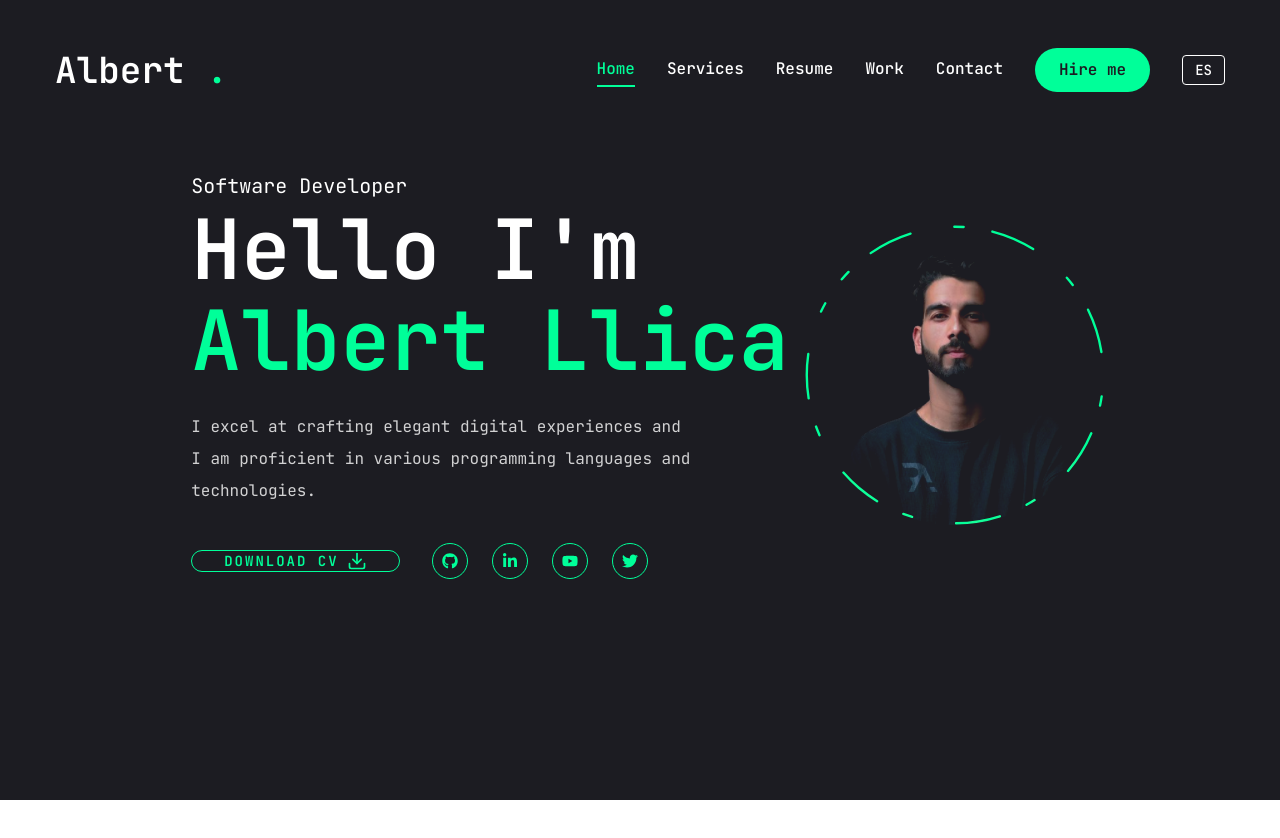
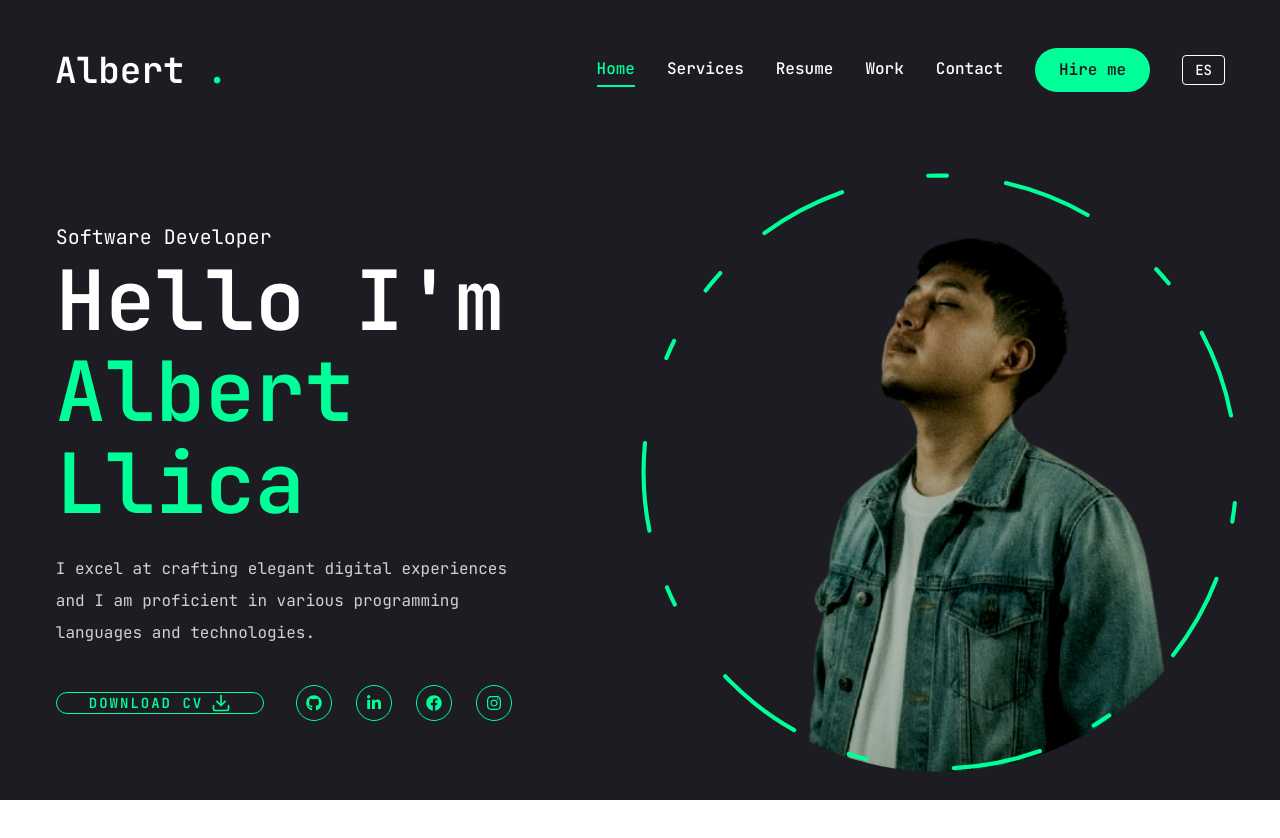
Before and after one commit to AlbertLlica/Portfolio, a Next.js app: page / in a window 1280 px wide. Shown: the top 838 px of the page. Built offline with nearby package versions, Linux system fonts and the light colour scheme.

Commit message:
update: stats animation and info

```diff
--- a/app/page.jsx
+++ b/app/page.jsx
@@ -9,14 +9,22 @@ import Social from "@/components/Social";
 import Photo from "@/components/Photo";
 import Stats from "@/components/Stats";
 
+const handleDownload = () => {
+  const link = document.createElement("a");
+  link.href = "/public/cv/Albert_Llica_CV.pdf";
+  link.download = "Albert_Llica_CV.pdf";
+  link.click();
+};
+
+
 const Home = () => {
   const { t } = useLanguage();
   return (
   <section className="overflow-x-hidden">
-    <div className="container mx-auto min-h-screen flex flex-col justify-center items-center xl:justify-between xl:pt-8 xl:pb-24">
-      <div className="flex flex-col xl:flex-row items-center justify-center xl:justify-between">
+    <div className="container mx-auto flex flex-col justify-center items-center xl:justify-between xl:pt-8 xl:pb-24">
+      <div className="flex flex-col xl:flex-row items-center justify-center xl:justify-between gap-8 lg:gap-12 xl:gap-28">
         {/* text */}
-        <div className="text-center xl:text-left order-2 xl:order-none px-4">
+        <div className="text-center xl:text-left order-2 xl:order-none px-4 max-w-[92vw] sm:max-w-[600px] xl:max-w-[520px]">
           <span className="text-lg sm:text-xl">{t("home.profession")}</span>
           <h1 className="h1 mb-6">
             {t("home.greeting")} <br/> <span className="text-accent">Albert Llica</span>
@@ -30,6 +38,7 @@ const Home = () => {
               variant="outline"
               size="lg"
               className="uppercase flex items-center gap-2"
+              onClick={handleDownload}
             >
               <span>{t("home.downloadCV")}</span>
               <FiDownload className="text-xl" />
--- a/components/MobileNav.jsx
+++ b/components/MobileNav.jsx
@@ -8,26 +8,11 @@ import { useLanguage } from "../contexts/LanguageContext";
 import LanguageSwitcher from "./LanguageSwitcher";
 
 const links = [
-    {
-        name: 'home',
-        path: '/',
-    },
-    {
-        name: 'services',
-        path: '/services',
-    },
-    {
-        name: 'resume',
-        path: '/resume',
-    },
-    {
-        name: 'work',
-        path: '/work',
-    },
-    {
-        name: 'contact',
-        path: '/contact',
-    },
+    { name: 'home', path: '/' },
+    { name: 'services', path: '/services' },
+    { name: 'resume', path: '/resume' },
+    { name: 'work', path: '/work' },
+    { name: 'contact', path: '/contact' },
 ];
 
 const MobileNav = () => {
@@ -36,13 +21,11 @@ const MobileNav = () => {
   return (
   <Sheet>
     <SheetTrigger className="flex justify-center items-center">
-        <CiMenuFries className="text-[32px] text-accent">
-
-        </CiMenuFries>
+        <CiMenuFries className="text-[32px] text-accent" />
     </SheetTrigger>
-    <SheetContent title="Mobile navigation" className="flex flex-col">
+    <SheetContent title="Mobile navigation" className="flex flex-col max-h-[90vh] overflow-y-auto p-6 sm:p-8">
         {/* logo*/}
-        <div className = "mt-32 mb-40 text-center text-2xl">
+        <div className = "mt-20 sm:mt-32 mb-12 sm:mb-40 text-center text-2xl">
             <Link href="/">
                 <h1 className='text-4xl font-semibold'>
                     Albert<span className="text-accent">.</span>
@@ -50,7 +33,7 @@ const MobileNav = () => {
             </Link>
         </div>
         {/* nav */}
-        <nav className="flex flex-col justify-center items-center gap-8">
+        <nav className="flex flex-col justify-center items-center gap-6 sm:gap-8 pb-6">
             {links.map((link, index)=> {
                 return (
                 <Link
@@ -59,8 +42,7 @@ const MobileNav = () => {
                     className={`${
                         link.path === pathname &&
                          "text-accent border-b-2 border-accent"
-                        } text-xl capitalize hover:text-accent transition-all`}
-                >
+                        } text-xl capitalize hover:text-accent transition-all`}>
                     {t(`nav.${link.name}`)}
                 </Link>
                 );
--- a/components/Photo.jsx
+++ b/components/Photo.jsx
@@ -1,40 +1,60 @@
 "use client"
 
-import {motion} from "framer-motion"
+import { motion } from "framer-motion"
 import Image from "next/image"
 
 const Photo = () => {
   return (
-    <div className="w-full max-w-[70vw] sm:max-w-[300px] md:max-w-[498px] relative overflow-hidden mx-auto">
+    <div
+      className="
+        relative
+        aspect-square
+        mx-auto
+        overflow-hidden
+        rounded-full
+
+        /* mobile */
+        w-[70vw]
+        sm:w-[380px]
+
+        /* tablet */
+        md:w-[420px]
+
+        /* desktop equilibrado */
+        lg:w-[520px]
+        xl:w-[600px]
+      "
+    >
       <motion.div
-        initial={{opacity: 0}}
+        initial={{ opacity: 0 }}
         animate={{
           opacity: 1,
-            transition: {delay: 2, duration: 0.4, ease: "easeIn"},
+          transition: { delay: 2, duration: 0.4, ease: "easeIn" },
         }}
+        className="w-full h-full"
       >
-        {/* photo */}
+        {/* Photo */}
         <motion.div
-            initial={{opacity: 0}}
+          initial={{ opacity: 0 }}
           animate={{
             opacity: 1,
-                transition: {delay: 2.4, duration: 0.4, ease: "easeInOut"},
+            transition: { delay: 2.4, duration: 0.4, ease: "easeInOut" },
           }}
-            className="w-full h-full mix-blend-lighten absolute"
+          className="absolute inset-0"
         >
           <Image
-                src="/assets/photo.png"
+            src="/assets/photo4.png"
             priority
             quality={100}
             fill
             alt="Albert Llica"
-                className="object-contain"
+            className="object-cover scale-[1.03]"
           />
+        </motion.div>
 
-        </motion.div>
-        {/* circle */}
+        {/* Animated circle */}
         <motion.svg
-            className="w-full h-full"
+          className="absolute inset-0 w-full h-full pointer-events-none"
           fill="transparent"
           viewBox="0 0 506 506"
           xmlns="http://www.w3.org/2000/svg"
@@ -44,12 +64,16 @@ const Photo = () => {
             cy="253"
             r="250"
             stroke="#00ff99"
-            strokeWidth="4"
+            className="stroke-[2.5] lg:stroke-[3.5]"
             strokeLinecap="round"
             strokeLinejoin="round"
-            initial={{strokeDasharray: "24 10 0 0"}}
+            initial={{ strokeDasharray: "24 10 0 0" }}
             animate={{
-                strokeDasharray: ["15 120 25 25", "16 25 92 92", "4 250 22 22"],
+              strokeDasharray: [
+                "15 120 25 25",
+                "16 25 92 92",
+                "4 250 22 22",
+              ],
               rotate: [120, 360],
             }}
             transition={{
--- a/components/Social.jsx
+++ b/components/Social.jsx
@@ -1,12 +1,12 @@
 import Link from "next/link"
 
-import { FaGithub, FaLinkedinIn, FaYoutube, FaTwitter } from "react-icons/fa"
+import { FaGithub, FaLinkedinIn, FaFacebook, FaInstagram } from "react-icons/fa"
 
 const socials = [
-    { icon: <FaGithub/>, path: "" },
-    { icon: <FaLinkedinIn/>, path: "" },
-    { icon: <FaYoutube/>, path: "" },
-    { icon: <FaTwitter/>, path: "" },
+    { icon: <FaGithub/>, path: "https://github.com/AlbertLlica" },
+    { icon: <FaLinkedinIn/>, path: "https://www.linkedin.com/in/albert-llica-alvarez" },
+    { icon: <FaFacebook/>, path: "https://www.facebook.com/albert.llica" },
+    { icon: <FaInstagram/>, path: "https://www.instagram.com/albert_llica" },
 ];
 
 const Social = ({containerStyles, iconStyles}) => {
--- a/components/Stats.jsx
+++ b/components/Stats.jsx
@@ -1,44 +1,53 @@
-"use client";
+"use client"
 
-import CountUp from "react-countup";
-
-import { useLanguage } from "../contexts/LanguageContext";
-
-
+import CountUp from "react-countup"
+import { useRef } from "react"
+import { useLanguage } from "../contexts/LanguageContext"
 
 const Stats = () => {
-  const { t } = useLanguage();
-  const stats = t("stats", { returnObjects: true }) || [];
+  const { t } = useLanguage()
+  const stats = t("stats", { returnObjects: true }) || []
+
+  const firstLoadRef = useRef(true)
+
+  const baseDelay = firstLoadRef.current ? 0.8 : 0.2
+  const duration = firstLoadRef.current ? 2.6 : 1.8
+
+  if (firstLoadRef.current) {
+    setTimeout(() => {
+      firstLoadRef.current = false
+    }, 0)
+  }
 
   return (
-    <section className="pt-4 pb-12 xl:pt-0 xl:pb-0">
+    <section className="pt-4 pb-8 lg:pt-0">
       <div className="container mx-auto">
-        <div className="flex felx-wrap gap-6 max-w-[80vw] mx-auto xl:max-w-none ">
-            {stats.map((item, index) => {
-                return (
+        <div className="flex flex-wrap gap-6 max-w-[90vw] sm:max-w-[80vw] mx-auto xl:max-w-none items-center">
+          {stats.map((item, index) => (
             <div
-                    className="flex-1 flex gap-4 items-center justify-center xl:justify-start"
-                    key={index}>
+              key={`${item.text}-${index}`}
+              className="flex-1 flex flex-col sm:flex-row gap-4 items-center justify-center xl:justify-start text-center xl:text-left"
+            >
               <CountUp
+                key={`${item.text}-${item.num}`}
                 end={item.num}
-                            duration={5}
-                            delay={2}
-                            className="text-4xl xl:text-6xl font-extrabold"
+                duration={duration}
+                delay={baseDelay + index * 0.15}
+                className="text-3xl sm:text-4xl xl:text-6xl font-extrabold"
               />
               <p
                 className={`${
-                            item.text.length < 15 ? "max-w-[160px]": "max-w-[150px]"
+                  item.text.length < 15 ? "max-w-[160px]" : "max-w-[150px]"
                 } leading-snug text-white/80`}
               >
                 {item.text}
               </p>
             </div>
-                );
-            })}
+          ))}
         </div>
       </div>
     </section>
-  );
+  )
 }
 
 export default Stats
--- a/locales/en.json
+++ b/locales/en.json
@@ -174,7 +174,7 @@
     }
   },
   "stats": [
-    { "num": 12, "text": "Years of Experience" },
+    { "num": 2, "text": "Years of Experience" },
     { "num": 26, "text": "Projects Completed" },
     { "num": 8, "text": "Technologies Mastered" },
     { "num": 500, "text": "Code commits" }
```
Also changed, not shown: public/assets/photo4.png (added), 1 other file (tests, documents, lock files or other folders). Lines whose indentation alone changed are shown as unchanged.
